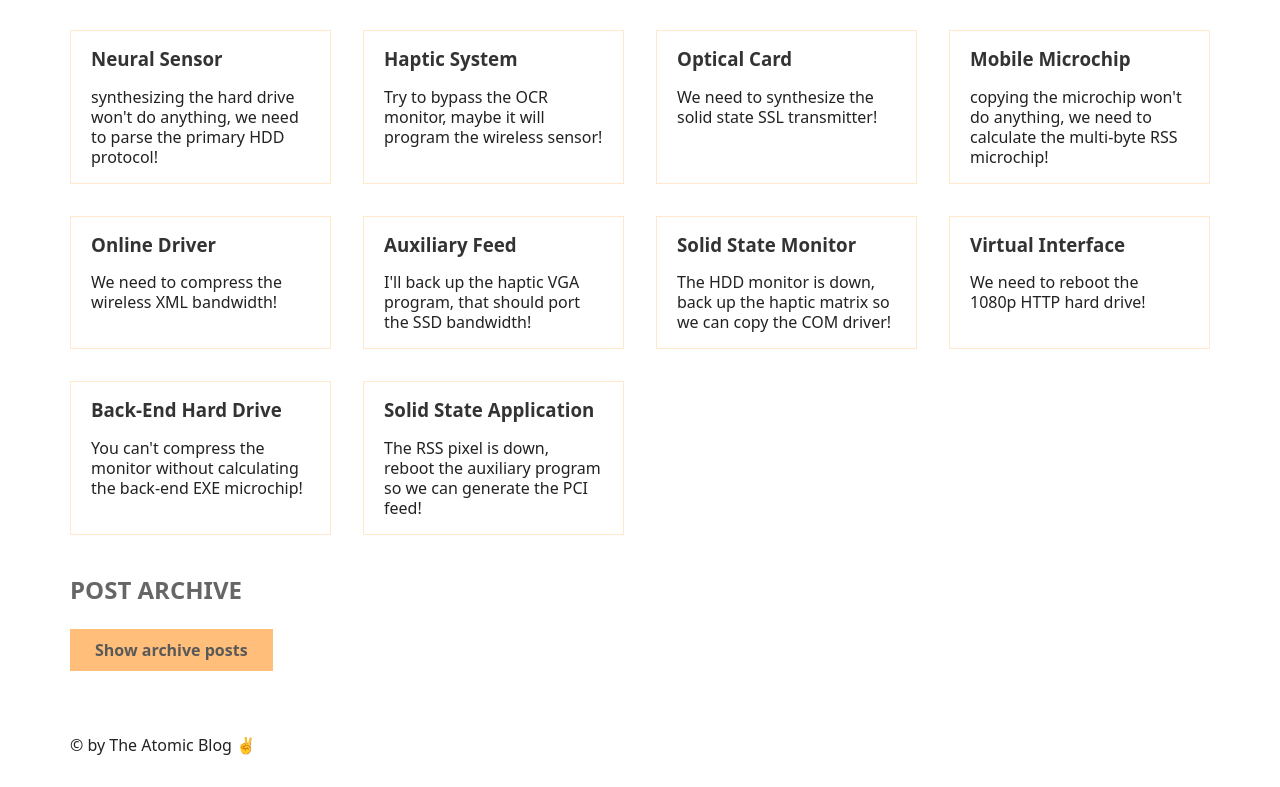
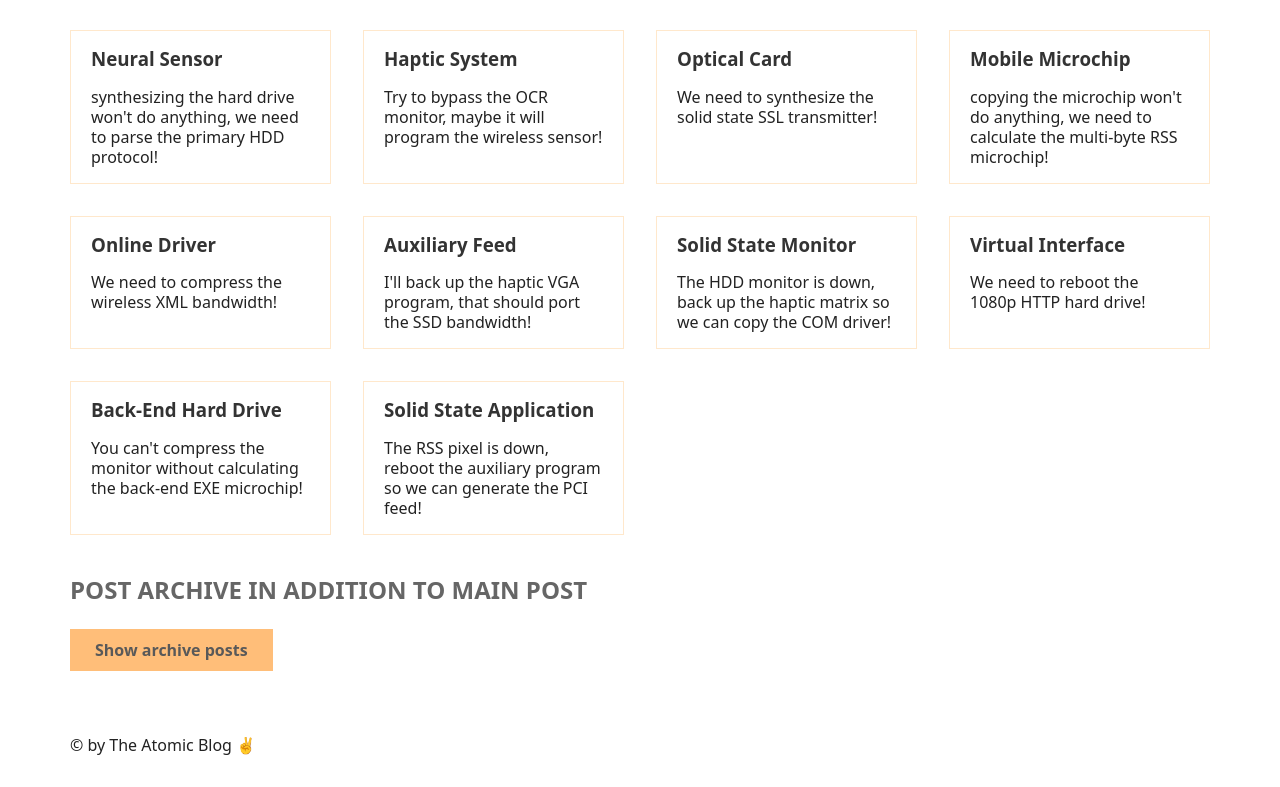
Before and after one commit to iamsabitak/Atomic-Blog-09, a React (Create React App) app: page / in a window 1280 px wide. Shown: the part 1122-1909 px from the top of the page. Built offline with nearby package versions, Linux system fonts and the light colour scheme.

Commit message:
Added memoization to Archive component and improved state management

```diff
--- a/src/App-memo.js
+++ b/src/App-memo.js
@@ -1,4 +1,4 @@
-import { useEffect, useState } from "react";
+import { memo, useEffect, useState } from "react";
 import { faker } from "@faker-js/faker";
 
 function createRandomPost() {
@@ -40,7 +40,10 @@ function App() {
     },
     [isFakeDark]
   );
-
+  const archiveOptions = {
+    show: false,
+    title: "Post archive in addition to main post",
+  };
   return (
     <section>
       <button
@@ -57,7 +60,7 @@ function App() {
         setSearchQuery={setSearchQuery}
       />
       <Main posts={searchedPosts} onAddPost={handleAddPost} />
-      <Archive onAddPost={handleAddPost} />
+      <Archive archiveOptions={archiveOptions} />
       <Footer />
     </section>
   );
@@ -154,18 +157,18 @@ function List({ posts }) {
   );
 }
 
-function Archive({ onAddPost }) {
+const Archive = memo(function Archive({ archiveOptions }) {
   // Here we don't need the setter function. We're only using state to store these posts because the callback function passed into useState (which generates the posts) is only called once, on the initial render. So we use this trick as an optimization technique, because if we just used a regular variable, these posts would be re-created on every render. We could also move the posts outside the components, but I wanted to show you this trick 😉
   const [posts] = useState(() =>
     // 💥 WARNING: This might make your computer slow! Try a smaller `length` first
     Array.from({ length: 10000 }, () => createRandomPost())
   );
 
-  const [showArchive, setShowArchive] = useState(false);
+  const [showArchive, setShowArchive] = useState(archiveOptions.show);
 
   return (
     <aside>
-      <h2>Post archive</h2>
+      <h2>{archiveOptions.title}</h2>
       <button onClick={() => setShowArchive((s) => !s)}>
         {showArchive ? "Hide archive posts" : "Show archive posts"}
       </button>
@@ -177,14 +180,14 @@ function Archive({ onAddPost }) {
               <p>
                 <strong>{post.title}:</strong> {post.body}
               </p>
-              <button onClick={() => onAddPost(post)}>Add as new post</button>
+              {/* <button onClick={() => onAddPost(post)}>Add as new post</button> */}
             </li>
           ))}
         </ul>
       )}
     </aside>
   );
-}
+});
 
 function Footer() {
   return <footer>&copy; by The Atomic Blog ✌️</footer>;
```
